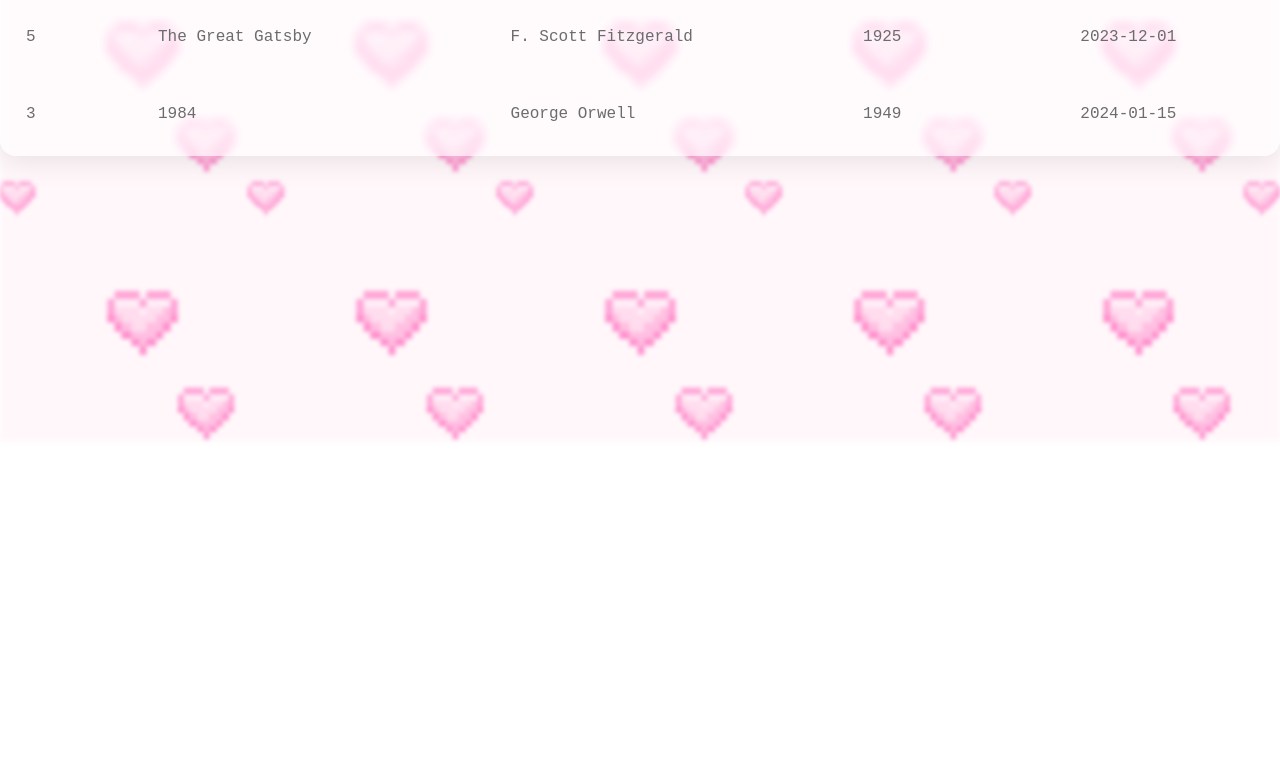
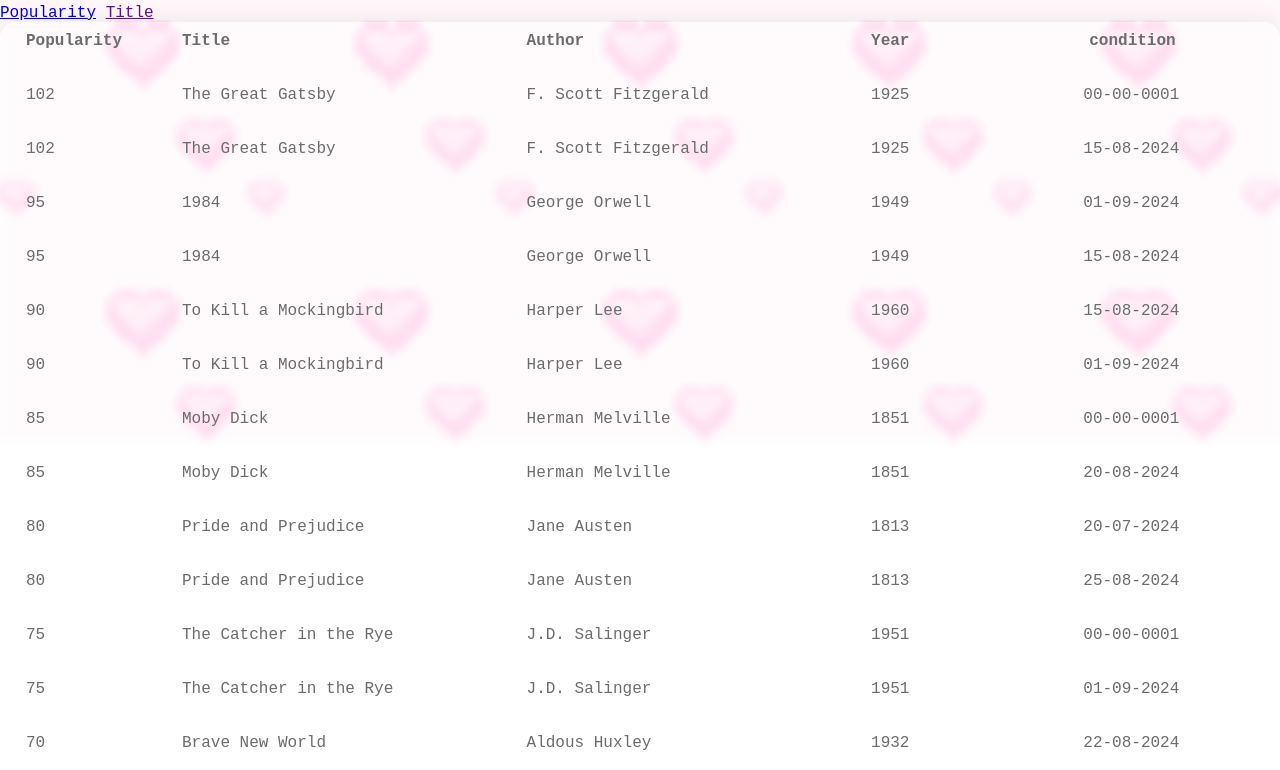
Before and after one commit to cyber-chalk/librarby, a plain HTML site: page public/index.html in a window 1280 px wide. Shown: the part 358-1128 px from the top of the page. Before the commit the page ends 840 px from the top, so only its background shows below. Drawn offline with nearby package versions, Linux system fonts and the light colour scheme; files whose address does not match are found by name; a web font is replaced by a local one.

Commit message:
display books frontend

```diff
--- a/public/index.html
+++ b/public/index.html
@@ -26,13 +26,13 @@
 			<input type="text" placeHolder="Search..." />
 		</div>
 
-		<!-- <div id="drop-down">
+		<div id="drop-down">
 			<img src="hamburger.png" alt="" />
 			<div class="drop-content">
 				<a href="data.csv">Popularity</a>
 				<a href="">Title</a>
 			</div>
-		</div> -->
+		</div>
 		<div id="book-container">
 			<div class="book-item head">Popularity</div>
 			<div class="book-item head">Title</div>
--- a/public/index.js
+++ b/public/index.js
@@ -1,40 +1,4 @@
-function writeList(param) {
-	fetch(`data.csv?sort=${param}`)
-		.then((response) => response.text())
-		.then((data) => {
-			rows = data.split("\n");
-			values = rows.split(" "); // might not split since 2d
-			// clear list
-			items = document.querySelectorAll(".book-item:not(.head)");
-			items.forEach((element) => {
-				element.remove();
-			});
-			// add (i know i could simplify this but i wont)
-			for (let i = 0; i < rows.length; i++) {
-				for (let j = 0; j < values.length; j++) {
-					let container = document.getElementById("book-container");
-					let el = document.createElement("div");
-
-					el.classList.add("book-item");
-
-					container.append(el);
-					if (j == values.length - 1) {
-						el.classList.add("condition");
-						document.createElement("img").src = "borrowIcon.png";
-						el.innerText = values[j];
-						document.createElement("img").src = "remove.png";
-					}
-					el.innerText = values[j];
-				}
-			}
-		})
-		.catch((error) => {
-			console.error("error fetching:", error);
-		});
-}
-
-writeList("popularity");
-
+function yuck() {
 	let rows = document.getElementsByClassName("book-item");
 	let grid = document.getElementById("book-container");
 
@@ -67,3 +31,51 @@ Array.from(rows).forEach((element, i) => {
 			}
 		});
 	});
+}
+
+function writeList(param) {
+	fetch(`data.csv?sort=${param}`)
+		.then((response) => response.text())
+		.then((data) => {
+			console.log(data.toString());
+			let rows = data.split("\n");
+			let pRows = rows.map((element) => {
+				return element.split(",");
+			});
+			// console.log(pRows);
+			// clear list
+			let items = document.querySelectorAll(".book-item:not(.head)");
+			items.forEach((element) => {
+				element.remove();
+			});
+
+			// add (i know i could simplify this but i wont)
+			for (let i = 0; i < pRows.length; i++) {
+				console.log(pRows[i]);
+				for (let j = 0; j < pRows[i].length; j++) {
+					let container = document.getElementById("book-container");
+					let el = document.createElement("div");
+
+					el.classList.add("book-item");
+
+					container.append(el);
+					if (j == pRows[i].length - 1) {
+						el.classList.add("condition");
+						el.innerHTML = `
+    					<img src="borrowIcon.png" alt="Borrow Icon" />
+   						<img src="returnIcon.png" alt="Return Icon" />
+    					${pRows[i][j]}
+   						<img src="remove.png" alt="Remove Icon" />`;
+					} else {
+						el.innerText = pRows[i][j];
+					}
+				}
+			}
+			yuck();
+		})
+		.catch((error) => {
+			console.error("error fetching:", error);
+		});
+}
+
+writeList("popularity");
--- a/public/styles.css
+++ b/public/styles.css
@@ -19,7 +19,7 @@ body::before {
     height: 100%;
     background-image: url("bgHearts.png");
     background-size: cover;
-    background-repeat: no-repeat;
+    background-repeat: repeat;
     background-position: center;
     opacity: 0.8;
     filter: blur(2px);
```
Also changed, not shown: public/data.csv (line endings or trailing spaces), 1 other file. Lines whose indentation alone changed are shown as unchanged.
